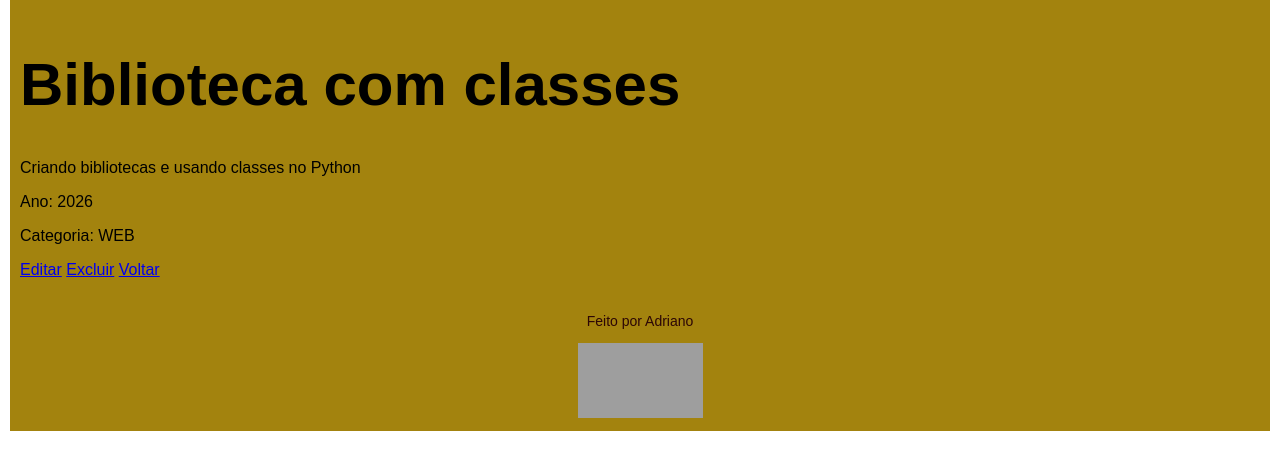
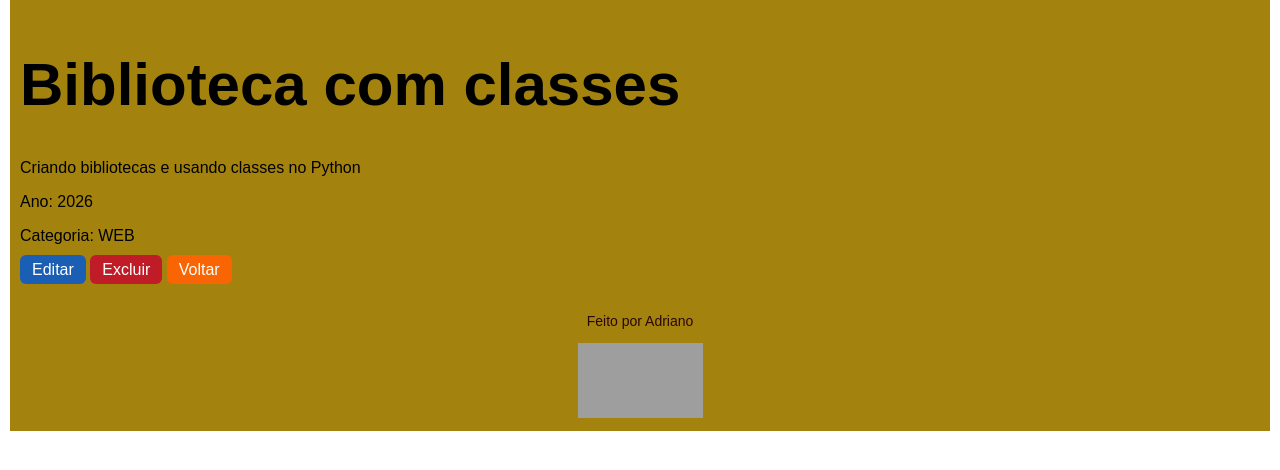
Before and after one commit to adrianopessoa/MeuSite, a Django app: page /projetos/2/ in a window 1280 px wide. Shown: the part 208-678 px from the top of the page. Run offline with Django 5.2, Linux system fonts and the light colour scheme; data comes from the database, SQL or seed files in the repository; grey boxes are pictures that could not be loaded.

Commit message:
Organizando os arquivos para subir no site

```diff
--- a/paginas/static/css/estilo.css
+++ b/paginas/static/css/estilo.css
@@ -64,3 +64,22 @@ footer {
 }
 
 .destaque { color: #771405; font-weight: bold; }
+
+.botao {
+     padding: 6px 12px;
+    border-radius: 6px;
+    color: white;
+    text-decoration: none;
+}
+
+.botao-azul {
+    background: #1a5fb4;
+}
+
+.botao-vermelho {
+    background: #c01c28;
+}
+
+.botao-laranja {
+    background: #f86502;
+}
--- a/paginas/templates/categorias.html
+++ b/paginas/templates/categorias.html
@@ -9,5 +9,5 @@
     {% endfor %}
     </ul>
 {% endfor %}
-<a href="/categorias/novo/">+ Nova Categoria</a>
+<a href="/categorias/novo/" class="botao botao-azul">+ Nova Categoria</a>
 {% endblock %}
--- a/paginas/templates/detalhe_projeto.html
+++ b/paginas/templates/detalhe_projeto.html
@@ -6,7 +6,8 @@
 <p>Categoria:
     {{ projeto.categoria.nome }}
 </p>
-<a href="/projetos/{{ projeto.id }}/editar/">Editar</a>
-<a href="/projetos/{{ projeto.id }}/excluir/">Excluir</a>
-<a href="/projetos/">Voltar</a>
+
+<a href="/projetos/{{ projeto.id }}/editar/" class="botao botao-azul" >Editar</a>
+<a href="/projetos/{{ projeto.id }}/excluir/" class="botao botao-vermelho">Excluir</a>
+<a href="/projetos/" class="botao botao-laranja">Voltar</a>
 {% endblock %}
--- a/paginas/templates/musicas.html
+++ b/paginas/templates/musicas.html
@@ -13,6 +13,6 @@
     </li>
     {% endfor %}
 </ul>
-<a href="/musicas/novo/">+ Novo Álbum</a>
+<a href="/musicas/novo/" class="botao botao-azul">+ Novo Álbum</a>
 
 {% endblock %}
--- a/paginas/templates/projetos.html
+++ b/paginas/templates/projetos.html
@@ -11,7 +11,7 @@
     {% endfor %}
 </ul>
 
-<a href="/projetos/novo/">+ Novo projeto</a>
+<a href="/projetos/novo/" class="botao botao-azul">+ Novo projeto</a>
 
 
 {% endblock %}
```
Also changed, not shown: config/settings.py (+16 -11 lines).
